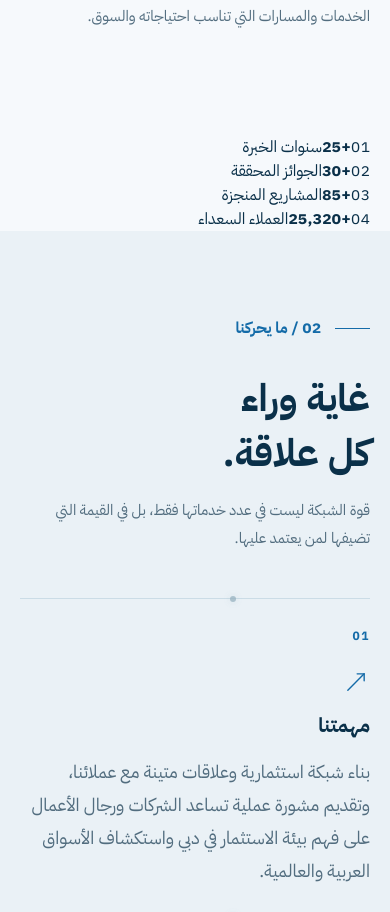
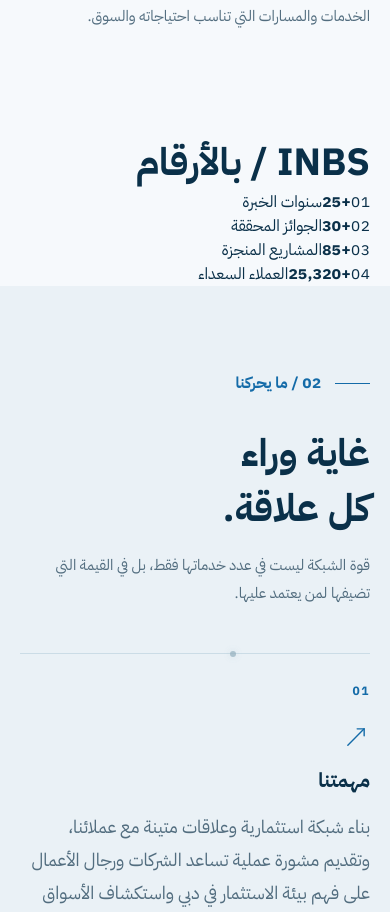
Before and after one commit to Bashar-alJabi/inbs-website, a Next.js app: page /ar/about in a window 390 px wide. Shown: the part 1560-2472 px from the top of the page. Built offline with nearby package versions, Linux system fonts and the light colour scheme; no server answers.

Commit message:
feat(about): integrate bilingual responsive editorial milestones

```diff
--- a/src/content/about.ts
+++ b/src/content/about.ts
@@ -22,6 +22,7 @@ export const aboutPageContent = {
       'Founded in Dubai in 2003, International Network Businessmen Services (INBS) has built its experience through diverse services and the trust of the clients we serve.',
       'We support businesses and individuals with a relationship-led approach. We also help investors explore Dubai’s business environment through consultation, market insight and services suited to their needs.',
     ],
+    milestonesEyebrow: 'INBS / AT A GLANCE',
     philosophyEyebrow: '02 / WHAT DRIVES US',
     philosophyTitle: 'Purpose behind\nevery connection.',
     philosophyLead: 'A strong network is defined by what it makes possible for the people who rely on it.',
@@ -53,6 +54,7 @@ export const aboutPageContent = {
       'تأسست الشبكة العالمية لخدمات رجال الأعمال عام 2003 في دبي، لؤلؤة الخليج العربي. وخلال مسيرتنا اكتسبنا خبرات متنوعة نعتز بها، وكانت ثقة عملائنا ورضاهم أساساً لاستمرارنا.',
       'نسعى إلى تهيئة تجربة أكثر وضوحاً للمستثمر القادم إلى دبي، من خلال الاستشارات وفهم واقع الأعمال والاستثمار واقتراح الخدمات والمسارات التي تناسب احتياجاته والسوق.',
     ],
+    milestonesEyebrow: 'INBS / بالأرقام',
     philosophyEyebrow: '02 / ما يحركنا',
     philosophyTitle: 'غاية وراء\nكل علاقة.',
     philosophyLead: 'قوة الشبكة ليست في عدد خدماتها فقط، بل في القيمة التي تضيفها لمن يعتمد عليها.',
```
